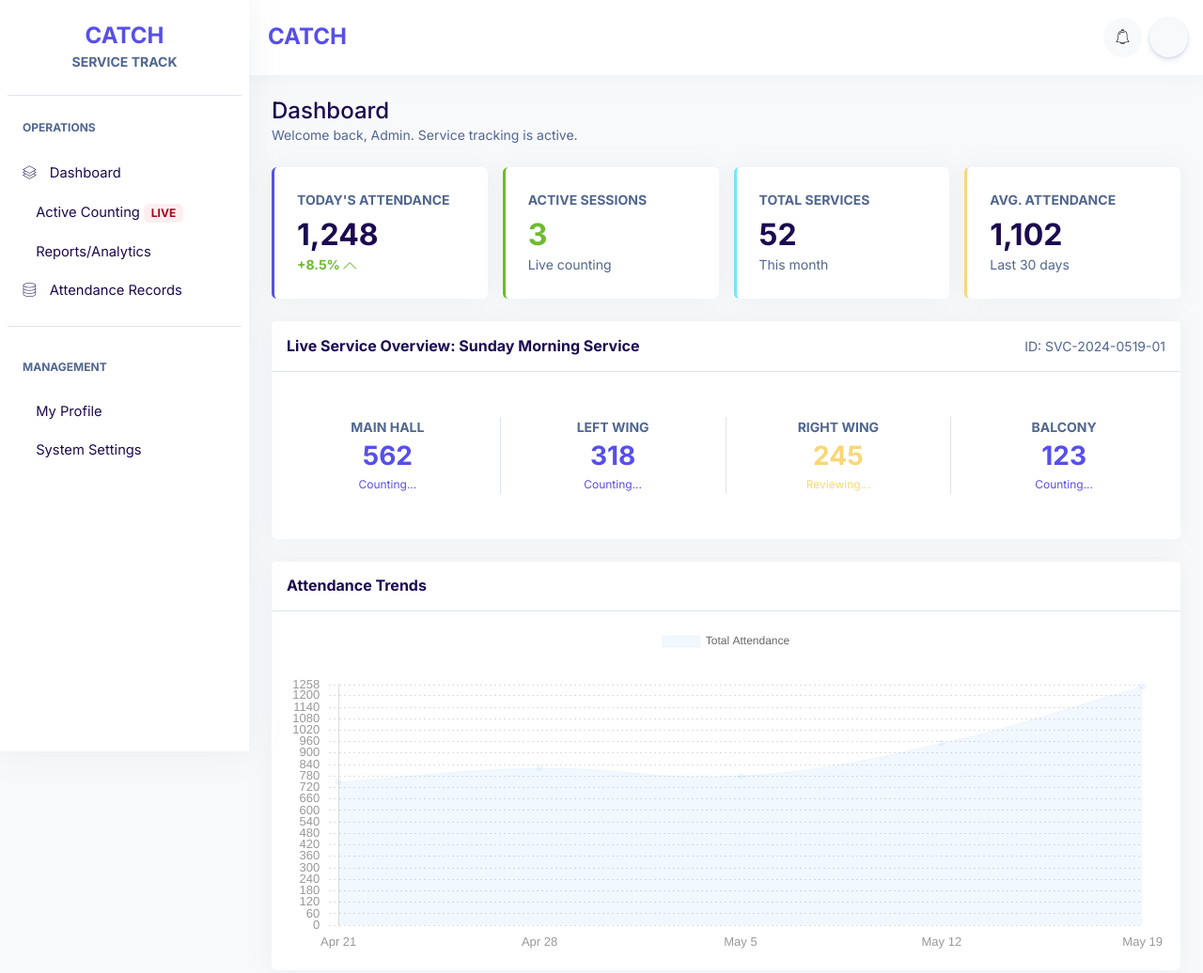
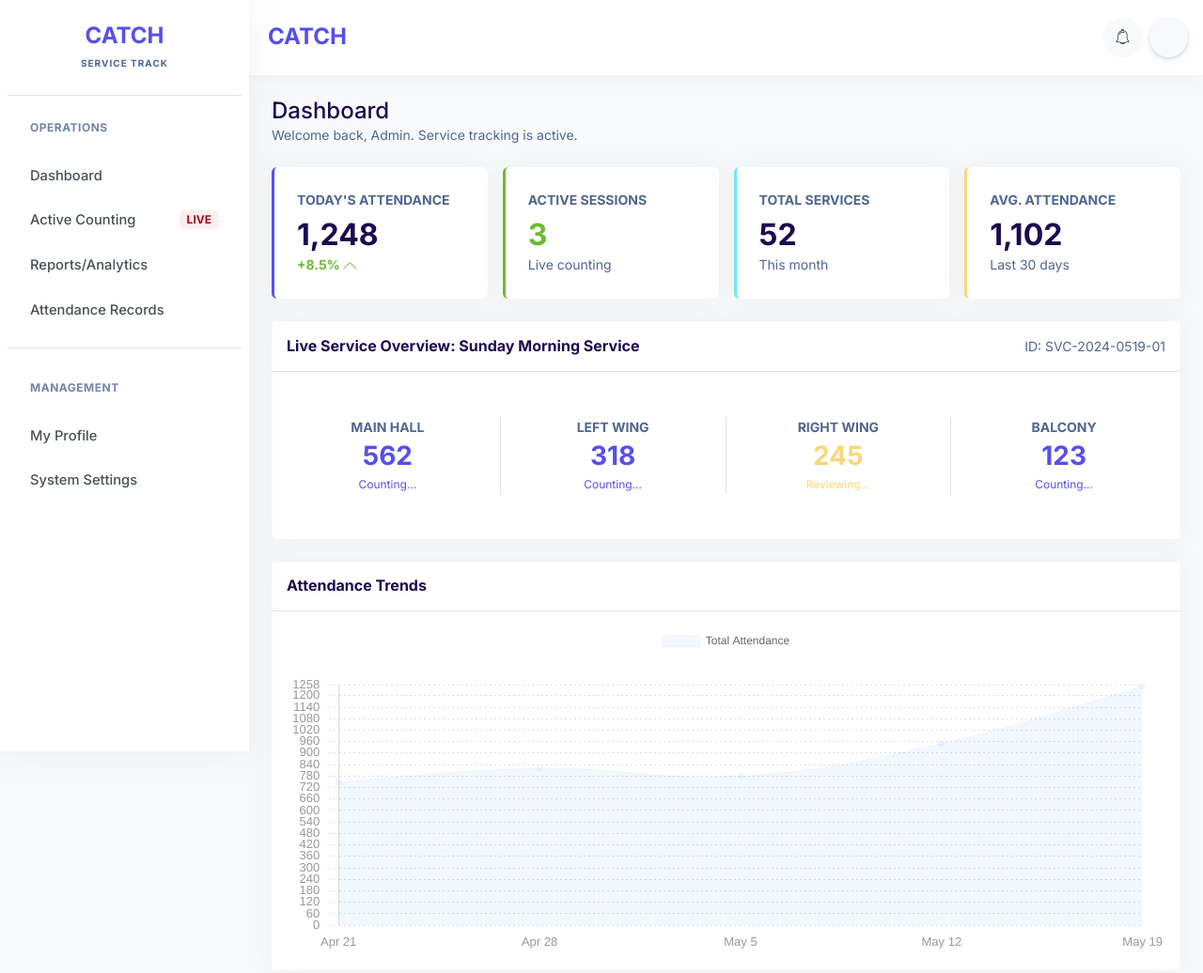
Before and after one commit to eduval/CATCH_Project, a plain HTML site: page index.html in a window 1280 px wide. Shown: the top 1036 px of the page at 94% size. Drawn offline with Linux system fonts and the light colour scheme.

Commit message:
fix:Sidebar ui cleanup

```diff
--- a/index.html
+++ b/index.html
@@ -61,44 +61,89 @@
         <!-- SIDEBAR -->
         <!-- UNIFIED CATCH SIDEBAR -->
         <aside id="aside-main" class="aside-start aside-hide-xs bg-white shadow-sm d-flex flex-column px-2">
+
   <div class="py-4 px-3 mb-3 border-bottom text-center">
     <h4 class="fw-bold text-primary mb-0">CATCH</h4>
-            <small class="text-muted fw-bold text-uppercase">Service Track</small>
+    <small class="text-muted fw-bold text-uppercase" style="font-size: 10px; letter-spacing: 1px;">Service Track</small>
   </div>
 
   <nav class="nav-deep nav-deep-sm nav-deep-light">
     <ul class="nav flex-column">
 
-              <li class="nav-title text-muted smaller fw-bold text-uppercase mb-2">Operations</li>
+      <li class="nav-title text-muted smaller fw-bold text-uppercase mb-2 ps-4">Operations</li>
+
       <li class="nav-item">
-                <a class="nav-link" href="index.html"><i class="fi fi-layers"></i> <span>Dashboard</span></a>
-              </li>
-              <li class="nav-item">
-                <a class="nav-link" href="active-counting.html">
-                  <i class="fi fi-video"></i> <span>Active Counting</span>
-                  <span class="badge bg-danger-soft text-danger ms-auto smaller">LIVE</span>
+        <a class="nav-link" href="index.html">
+          <span>Dashboard</span>
         </a>
       </li>
+
       <li class="nav-item">
-                <a class="nav-link" href="reports.html"><i class="fi fi-chart-line"></i> <span>Reports/Analytics</span></a>
-              </li>
-              <li class="nav-item border-bottom pb-3">
-                <a class="nav-link" href="records.html"><i class="fi fi-database"></i> <span>Attendance Records</span></a>
+        <a class="nav-link d-flex align-items-center" href="active-counting.html">
+          <span>Active Counting</span>
+          <span class="badge bg-danger-soft text-danger ms-auto smaller py-1 px-2">LIVE</span>
+        </a>
       </li>
 
-              <li class="nav-title text-muted smaller fw-bold text-uppercase mt-4 mb-2">Management</li>
       <li class="nav-item">
-                <a class="nav-link" href="profile.html"><i class="fi fi-user"></i> <span>My Profile</span></a>
+        <a class="nav-link" href="reports.html">
+          <span>Reports/Analytics</span>
+        </a>
       </li>
+
+      <li class="nav-item border-bottom pb-3">
+        <a class="nav-link" href="records.html">
+          <span>Attendance Records</span>
+        </a>
+      </li>
+
+      <li class="nav-title text-muted smaller fw-bold text-uppercase mt-4 mb-2 ps-4">Management</li>
+
+      <li class="nav-item">
+        <a class="nav-link" href="profile.html">
+          <span>My Profile</span>
+        </a>
+      </li>
+
       <li class="nav-item">
         <a class="nav-link" href="settings.html">
-                  <i class="fi fi-settings"></i> <span>System Settings</span>
+          <span>System Settings</span>
         </a>
       </li>
 
     </ul>
   </nav>
 </aside>
+
+<style>
+  /* Refined Text-Only Styling */
+  #aside-main .nav-link {
+    display: flex;
+    align-items: center;
+    padding: 0.8rem 1.5rem; /* Increased horizontal padding for a balanced look */
+    color: #495057;
+    font-weight: 500;
+    transition: all 0.2s ease-in-out;
+    text-decoration: none;
+  }
+
+  /* Active and Hover States */
+  #aside-main .nav-item.active .nav-link,
+  #aside-main .nav-link:hover {
+    color: #007bff;
+    background-color: #f8f9fa;
+  }
+
+  /* Left accent line for the active page */
+  #aside-main .nav-item.active {
+    border-left: 4px solid #007bff;
+  }
+
+  #aside-main .nav-title {
+    letter-spacing: 0.5px;
+    opacity: 0.8;
+  }
+</style>
 
         <!-- MAIN CONTENT -->
         <main id="middle" class="flex-fill p-4">
```
Also changed, not shown: active-counting.html (+60 -15 lines), profile.html (+60 -15 lines), reports.html (+60 -15 lines), settings.html (+60 -15 lines). Lines whose indentation alone changed are shown as unchanged.
